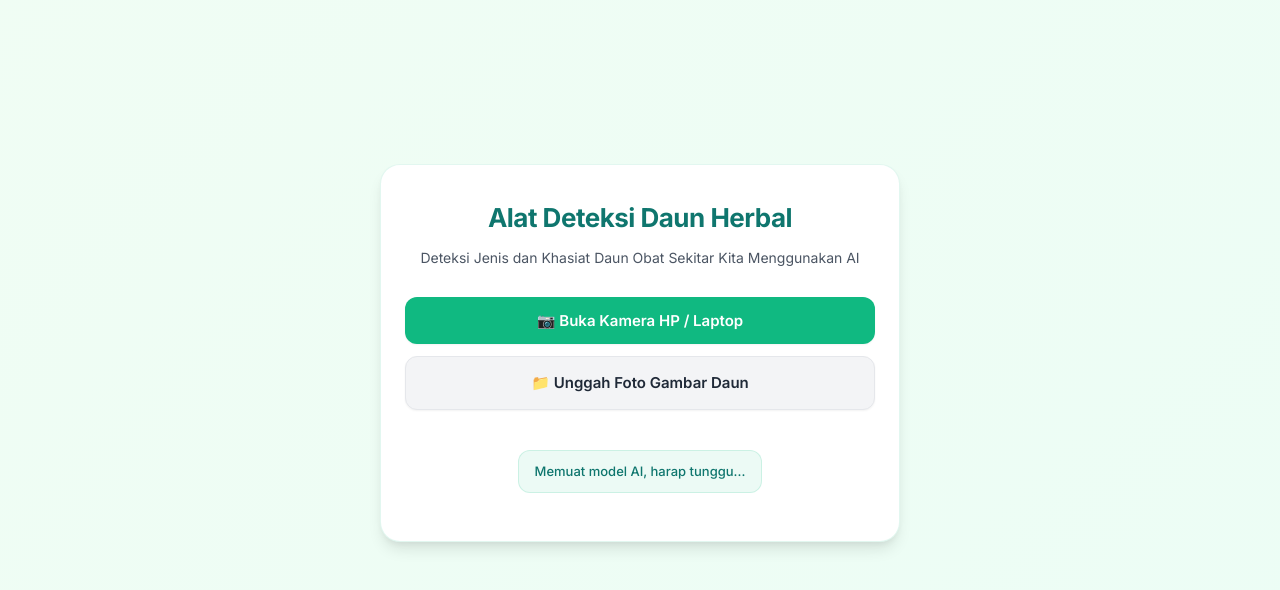
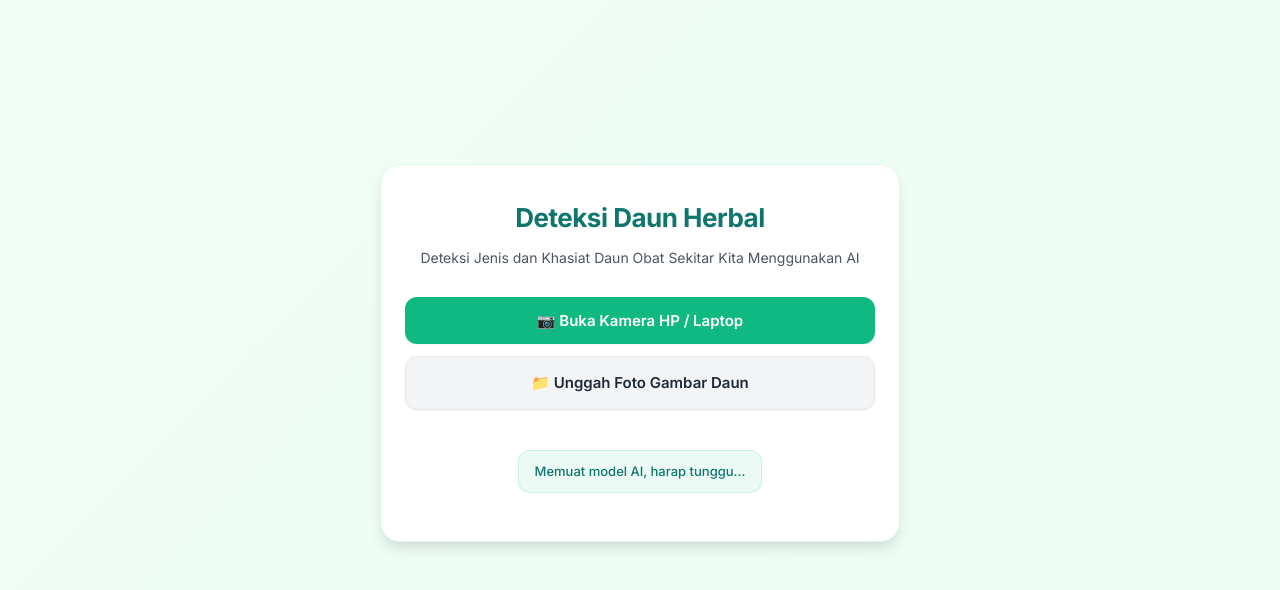
Before and after one commit to daunpedia/aaa, a plain HTML site: page index.html in a window 1280 px wide. Shown: the part 72-662 px from the top of the page. Drawn offline with Linux system fonts and the light colour scheme; a script that the page names is missing.

Commit message:
Update index.html

```diff
--- a/index.html
+++ b/index.html
@@ -573,7 +573,7 @@
   </header>
 
   <div class="app-card">
-    <h1>Alat Deteksi Daun Herbal</h1>
+    <h1>Deteksi Daun Herbal</h1>
     <div class="app-subtitle">Deteksi Jenis dan Khasiat Daun Obat Sekitar Kita Menggunakan AI</div>
 
     <!-- Pilihan Input -->
```
